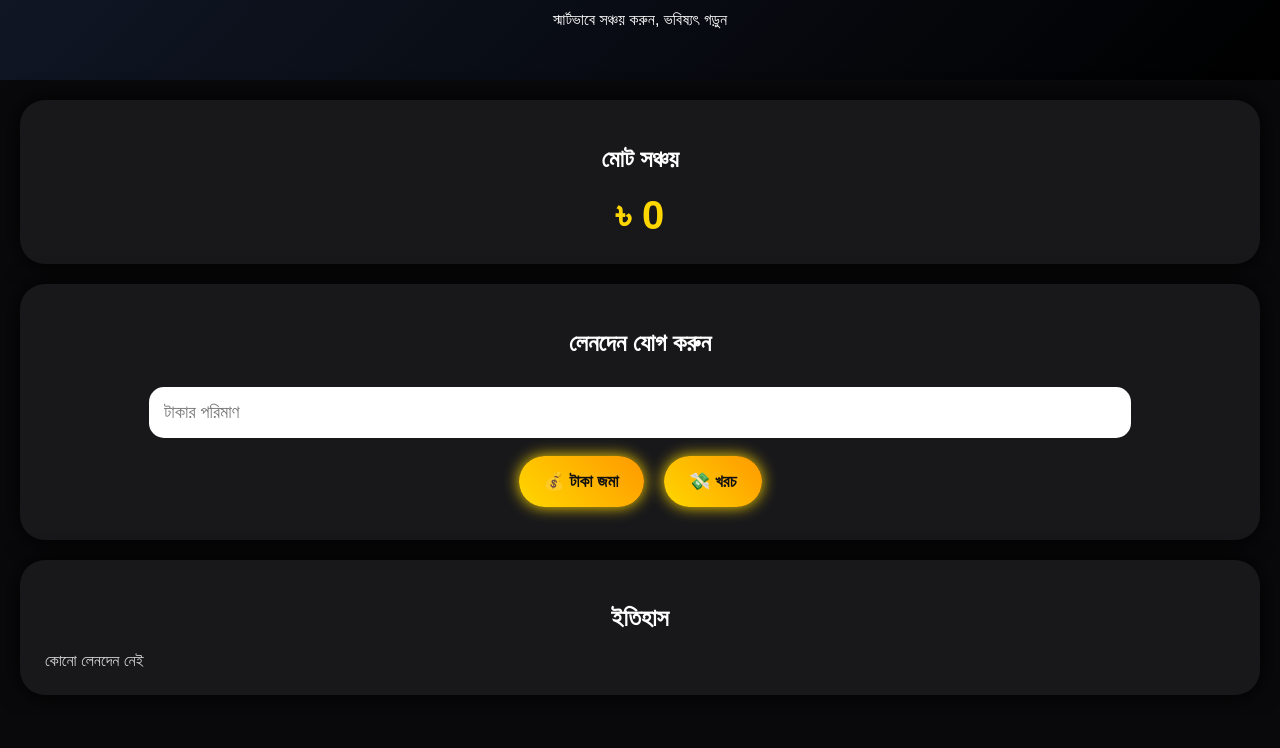
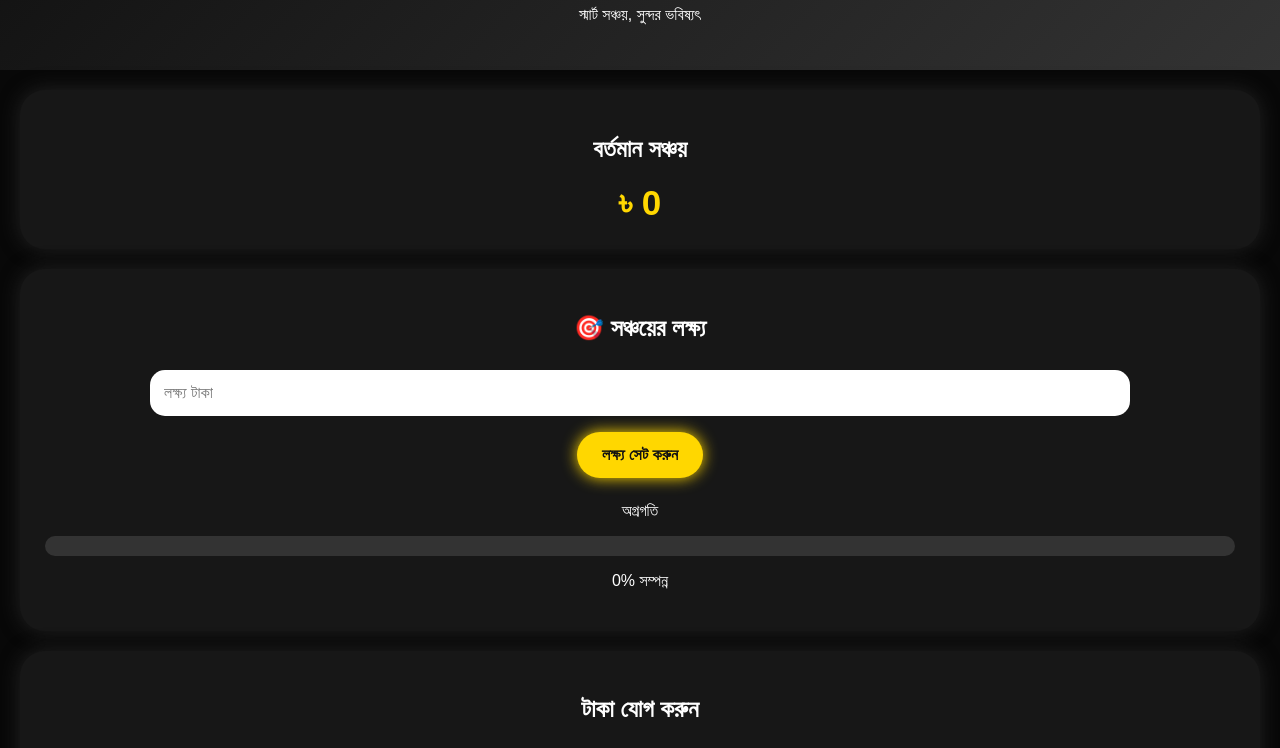
Before and after one commit to mdt143785-afk/for-life-saving, a plain HTML site: page index.html in a window 1280 px wide. Shown: the part 118-866 px from the top of the page. Before the commit the page ends 833 px from the top, so only its background shows below. Drawn offline with Linux system fonts and the light colour scheme.

Commit message:
Update index.html

```diff
--- a/index.html
+++ b/index.html
@@ -8,14 +8,14 @@
 body{
  margin:0;
  font-family:Arial,sans-serif;
- background:#09090b;
+ background:#080808;
  color:white;
 }
 
 .header{
  text-align:center;
- padding:35px 15px;
- background:linear-gradient(135deg,#111827,#000);
+ padding:30px;
+ background:linear-gradient(135deg,#111,#333);
 }
 
 .header h1{
@@ -24,49 +24,52 @@ body{
 }
 
 .card{
- background:#18181b;
+ background:#171717;
  margin:20px;
  padding:25px;
  border-radius:25px;
- box-shadow:0 0 25px #000;
  text-align:center;
+ box-shadow:0 0 20px #222;
 }
 
-.balance{
- font-size:40px;
+.number{
+ font-size:35px;
  color:#ffd700;
  font-weight:bold;
 }
 
 input{
  width:80%;
- padding:15px;
+ padding:14px;
  border-radius:15px;
  border:none;
- margin:10px;
- font-size:18px;
+ margin:8px;
+ font-size:16px;
 }
 
 button{
- padding:15px 25px;
+ padding:14px 25px;
  margin:8px;
  border:none;
  border-radius:30px;
- font-size:17px;
+ background:#ffd700;
+ color:#111;
  font-weight:bold;
- cursor:pointer;
- background:linear-gradient(45deg,#ffd700,#ff9900);
- color:#111;
+ font-size:16px;
  box-shadow:0 0 15px #ffd700;
 }
 
-button:hover{
- transform:scale(1.05);
+.progress{
+ background:#333;
+ border-radius:20px;
+ overflow:hidden;
+ height:20px;
 }
 
-.history{
- text-align:left;
- color:#ddd;
+.bar{
+ height:20px;
+ background:#ffd700;
+ width:0%;
 }
 
 </style>
@@ -76,90 +79,89 @@ button:hover{
 
 <div class="header">
 <h1>For Life Saving</h1>
-<p>স্মার্টভাবে সঞ্চয় করুন, ভবিষ্যৎ গড়ুন</p>
+<p>স্মার্ট সঞ্চয়, সুন্দর ভবিষ্যৎ</p>
+</div>
+
+<div class="card">
+<h2>বর্তমান সঞ্চয়</h2>
+<div class="number">৳ <span id="total">0</span></div>
+</div>
+
+<div class="card">
+<h2>🎯 সঞ্চয়ের লক্ষ্য</h2>
+
+<input id="target" type="number" placeholder="লক্ষ্য টাকা">
+
+<br>
+
+<button onclick="setTarget()">লক্ষ্য সেট করুন</button>
+
+<p>অগ্রগতি</p>
+
+<div class="progress">
+<div class="bar" id="bar"></div>
+</div>
+
+<p id="percent">0%</p>
+
 </div>
 
 
 <div class="card">
-<h2>মোট সঞ্চয়</h2>
-<div class="balance">
-৳ <span id="total">0</span>
-</div>
-</div>
-
-
-<div class="card">
-
-<h2>লেনদেন যোগ করুন</h2>
+<h2>টাকা যোগ করুন</h2>
 
 <input id="amount" type="number" placeholder="টাকার পরিমাণ">
 
 <br>
 
-<button onclick="addMoney()">💰 টাকা জমা</button>
+<button onclick="add()">💰 জমা</button>
 
-<button onclick="removeMoney()">💸 খরচ</button>
+<button onclick="remove()">💸 খরচ</button>
 
-</div>
-
-
-<div class="card">
-<h2>ইতিহাস</h2>
-<div class="history" id="history">
-কোনো লেনদেন নেই
-</div>
 </div>
 
 
 <script>
 
-let total = localStorage.getItem("saving") || 0;
+let total=Number(localStorage.getItem("saving")||0);
+let target=Number(localStorage.getItem("target")||0);
 
-document.getElementById("total").innerHTML = total;
+update();
 
 
-function addMoney(){
-
-let amount=document.getElementById("amount").value;
-
-if(amount){
-
-total = Number(total)+Number(amount);
-
-save("জমা +"+amount);
-
-}
-
+function add(){
+let a=Number(document.getElementById("amount").value);
+total+=a;
+localStorage.setItem("saving",total);
+update();
 }
 
 
-function removeMoney(){
-
-let amount=document.getElementById("amount").value;
-
-if(amount){
-
-total = Number(total)-Number(amount);
-
-save("খরচ -"+amount);
-
-}
-
+function remove(){
+let a=Number(document.getElementById("amount").value);
+total-=a;
+localStorage.setItem("saving",total);
+update();
 }
 
 
-function save(text){
+function setTarget(){
+target=Number(document.getElementById("target").value);
+localStorage.setItem("target",target);
+update();
+}
 
-localStorage.setItem("saving",total);
+
+function update(){
 
 document.getElementById("total").innerHTML=total;
 
-let old=document.getElementById("history").innerHTML;
+let p= target ? Math.floor((total/target)*100):0;
 
-document.getElementById("history").innerHTML=
-text+" টাকা<br>"+old;
+if(p>100)p=100;
 
-document.getElementById("amount").value="";
+document.getElementById("bar").style.width=p+"%";
+document.getElementById("percent").innerHTML=p+"% সম্পন্ন";
 
 }
 
```
